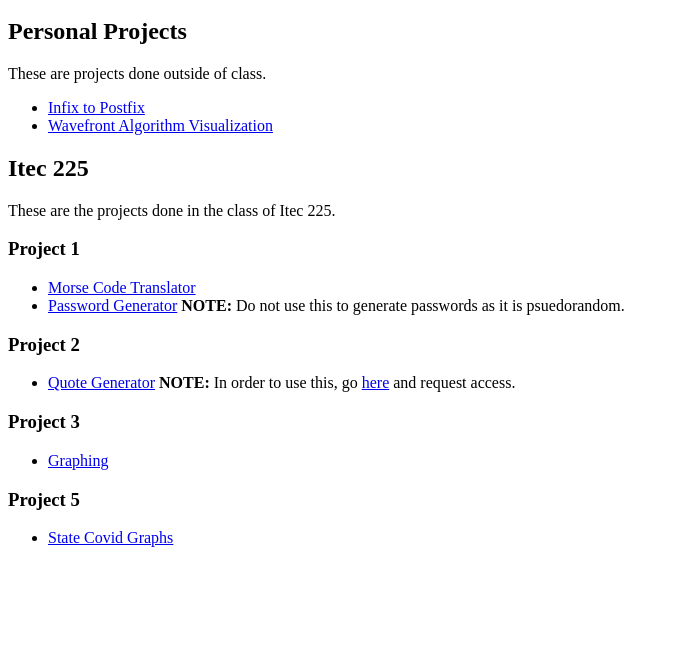
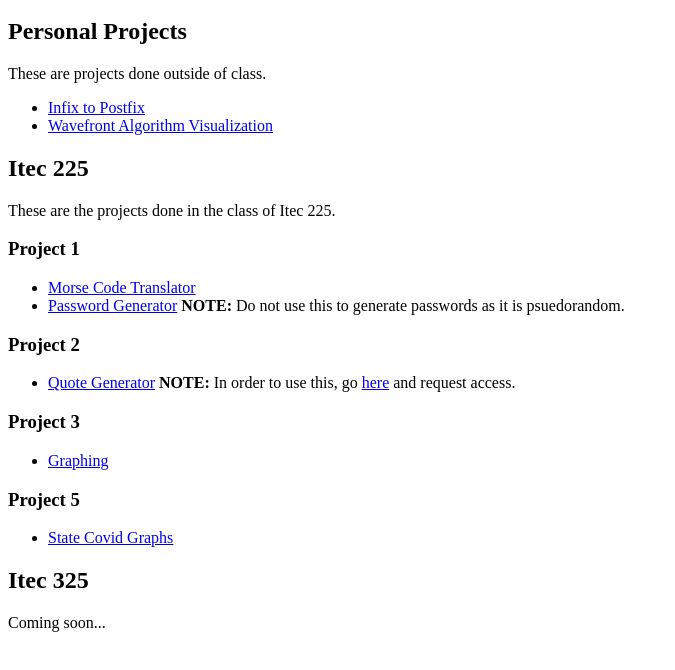
Before and after one commit to adiazsoriano/UniversityProjects, a plain HTML site: page index.html in a window 1280 px wide. Shown: the part 100-770 px from the top of the page, without its empty margins (0-675 px from the left). Drawn offline with Linux system fonts and the light colour scheme.

Commit message:
Updated index.html

```diff
--- a/index.html
+++ b/index.html
@@ -47,5 +47,11 @@
                 </ul>
             </div>
         </div>
+        <div>
+            <h2>Itec 325</h2>
+            <div>
+                <p>Coming soon...</p>
+            </div>
+        </div>
     </body>
 </html>
```
